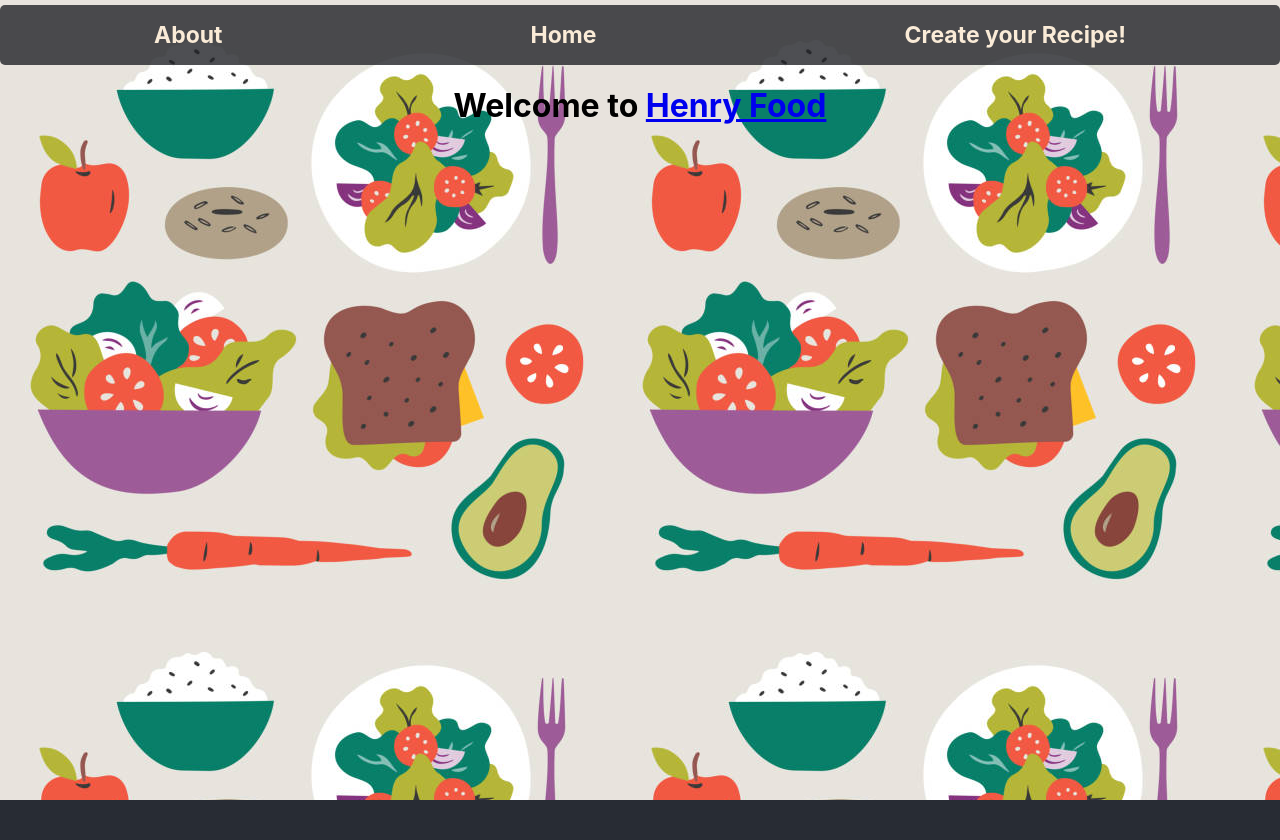
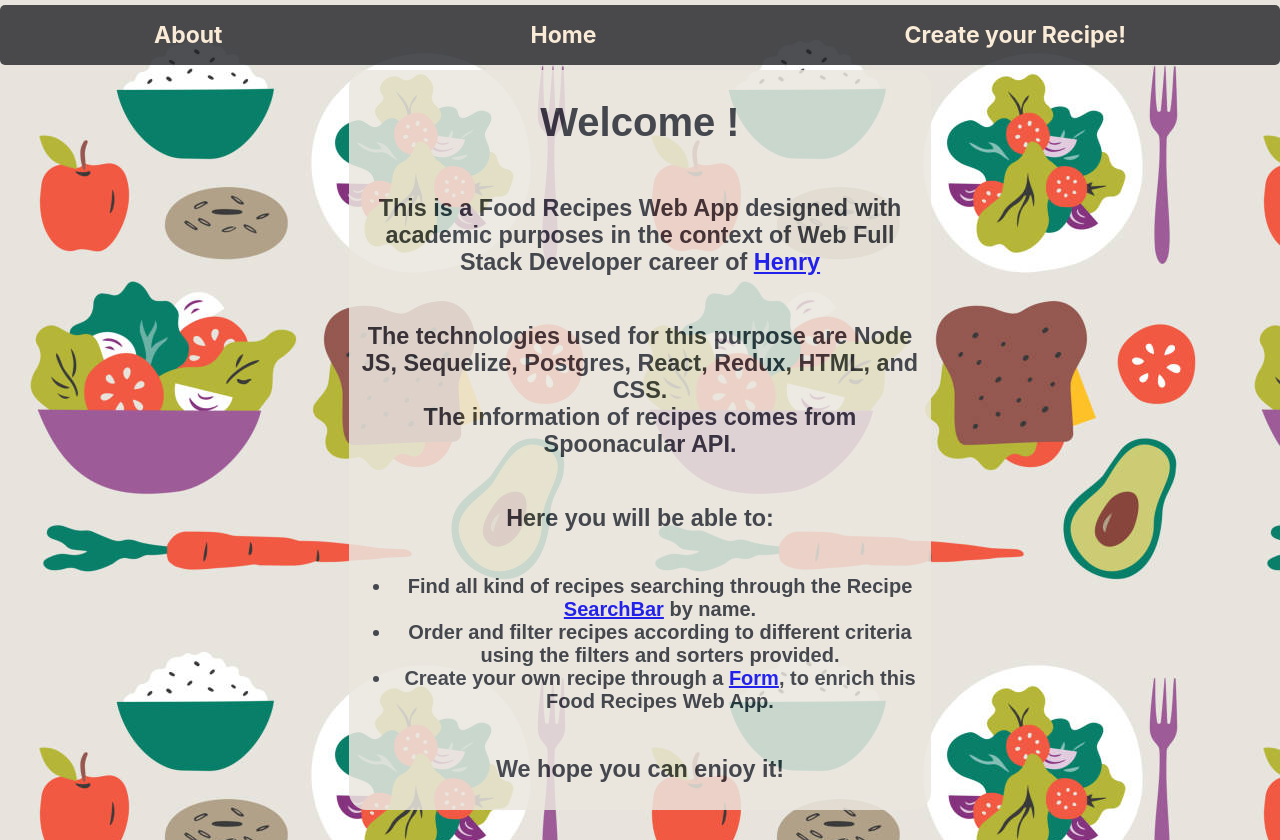
Before and after one commit to tomasdaverio/PI---Food, a React (Create React App) app in the folder client/: page /app/recipe/about in a window 1280 px wide. Before the commit the page ends 800 px from the top, so only its background shows below. Built offline with nearby package versions, Linux system fonts and the light colour scheme.

Commit message:
about terminado

```diff
--- a/client/src/Components/About/About.jsx
+++ b/client/src/Components/About/About.jsx
@@ -1,10 +1,27 @@
 import React from 'react' ;
+import style from './About.module.css' ;
 import { NavLink } from 'react-router-dom' ;
 
 function About (props){
+
     return(
-    <h1>Welcome to <NavLink to={'/app'}>Henry Food</NavLink></h1>
-    )
+
+        <div className={style.carddetail}>
+        <h1>Welcome !</h1>
+        <h3>This is a Food Recipes Web App designed with academic purposes in the context of Web Full Stack Developer career of <a href='https://www.soyhenry.com/'>Henry</a></h3>
+        <h3>The technologies used for this purpose are Node JS, Sequelize, Postgres, React, Redux, HTML, and CSS. <br></br>
+            The information of recipes comes from Spoonacular API.
+        </h3>
+        <h3>Here you will be able to:</h3>
+        <ul>
+            <li >Find all kind of recipes searching through the Recipe <NavLink to={'/app'}>SearchBar</NavLink> by name.</li>
+            <li >Order and filter recipes according to different criteria using the filters and sorters provided.</li>
+            <li >Create your own recipe through a <NavLink to={'/app/recipe/create'}>Form</NavLink>, to enrich this Food Recipes Web App.</li>
+        </ul>
+        <h3>We hope you can enjoy it!</h3>
+        </div>
+
+        )
 
 }
 
--- /dev/null
+++ b/client/src/Components/About/About.module.css
@@ -0,0 +1,28 @@
+.carddetail{
+    border:3px solid #ebe7df ;
+    border-radius:18px;
+    display: flex;
+    flex-direction:column ;
+    align-items:center;
+    justify-content:space-between;
+    background-color:#ebe7df ;
+    color: #282c34;
+    width:45%;
+    height: auto;
+    padding: 0x 0px 0px 0px;
+    font-family:sans-serif;
+    margin-bottom:30px;
+    margin-top:5px;
+    opacity: 85%;
+    font-size: 20px ;
+
+}
+
+.carddetail h3{
+    flex-wrap:wrap;
+    justify-content:center
+}
+
+.carddetail li{
+   font-weight:bold
+}
```
Also changed, not shown: client/src/resources/img/cooking.png (added).
